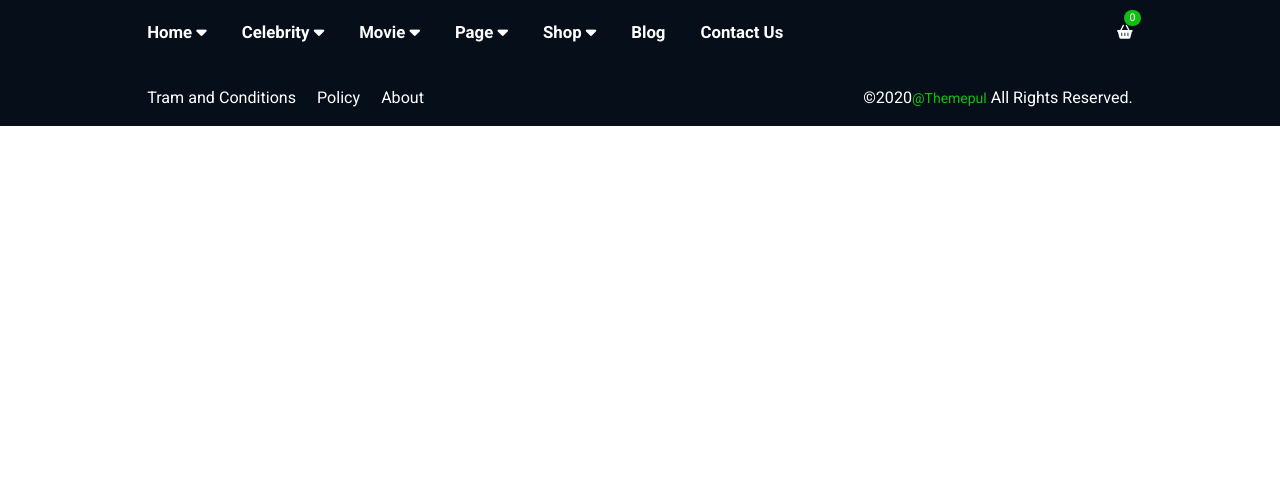
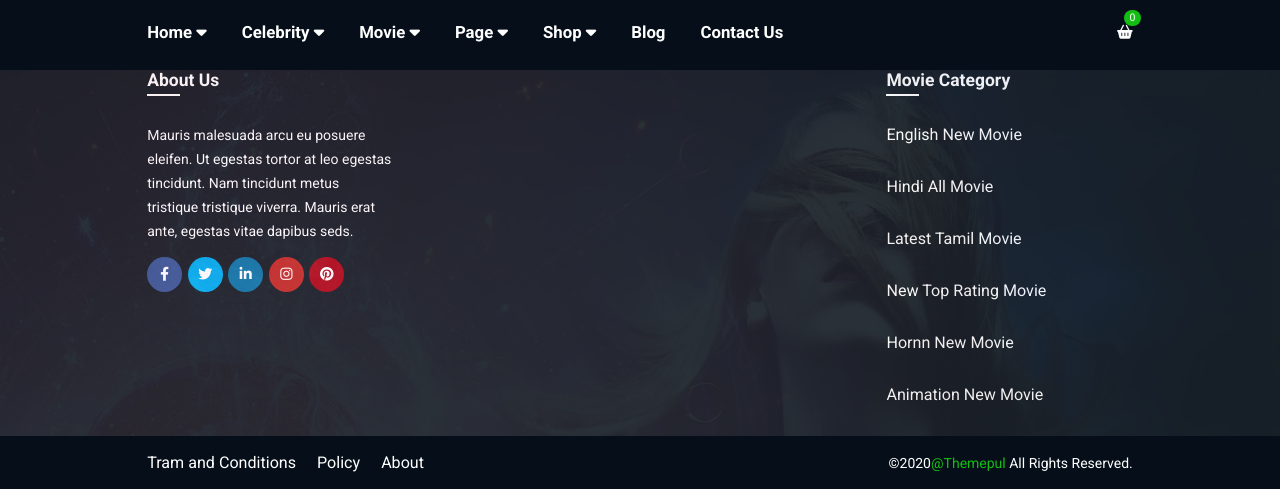
Before and after one commit to Marco9726/proj-html-vuejs, a Vue app: page / in a window 1280 px wide. Shown: the part 413-902 px from the top of the page. Before the commit the page ends 800 px from the top, so only its background shows below. Built offline with nearby package versions, Linux system fonts and the light colour scheme.

Commit message:
creazione e stile background container del footer

```diff
--- a/src/App.vue
+++ b/src/App.vue
@@ -5,13 +5,116 @@
     components: {
       AppHeader,
 		AppFooter
-    }
+    },
+	 data(){
+		return{
+			// HEADER
+			navbar: [
+				{
+					title: 'Home',
+					type: 'Dropdwon',
+					dropdownList: [
+						'Home',
+						'Home',
+						'Home',
+						'Home',
+						'Home',
+						'Home'
+					]
+				},
+				{
+					title: 'Celebrity',
+					type: 'Dropdwon',
+					dropdownList: [
+						'Celebrity',
+						'Celebrity Single'
+					]
+				},
+				{
+					title: 'Movie',
+					type: 'Dropdwon',
+					dropdownList: [
+						'Movie Post',
+						'Top Rate Movie',
+						'Movie Category',
+						'Single Movie'
+					]
+				},
+				{
+					title: 'Page',
+					type: 'Dropdwon',
+					dropdownList: [
+						'Pricing Table',
+						'Call To Action',
+						'My Account',
+						'Cart',
+						'Checkout',
+						'Wishlist',
+					]
+				},
+				{
+					title: 'Shop',
+					type: 'Dropdwon',
+					dropdownList: [
+						{
+							label: 'Shop Sidebar',
+							shopMenu: [
+								'Grid View',
+								'Last View'
+							]
+						},
+						{
+							label: 'No Sidebar',
+							shopMenu: [
+								'Grid View',
+								'Last View'
+							]
+						}
+					]
+
+				},
+				{
+					title: 'Blog',
+					type: 'link'
+				},
+				{
+					title: 'Contact Us',
+					type: 'link'
+				}
+			],
+			//FOOTER
+			categories: {
+				title: 'Movie Category',
+				list: [
+					'English New Movie',
+					'Hindi All Movie',
+					'Latest Tamil Movie',
+					'New Top Rating Movie',
+					'Hornn New Movie',
+					'Animation New Movie'
+				]
+			},
+			information: {
+				title: 'Information',
+				list: [
+					'Youtube Video Post',
+					'Actor Information',
+					'New Promotion',
+					'Latest Movie In English',
+					'Latest Flim Product',
+					'Video New Video'
+				]
+			}
+
+		}
+	 }
   }
 </script>
 
 <template>
-  <AppHeader />
-  <AppFooter />
+	<!-- passo l'array della navbar come prop all'header  -->
+  <AppHeader :arraynav="navbar" />
+  <AppFooter :objectCategories="categories" :objectInformation="information" />
 </template>
 
 <style lang="scss">
--- a/src/components/AppFooter.vue
+++ b/src/components/AppFooter.vue
@@ -1,20 +1,71 @@
 <script>
+	import { store } from '../store'
 	export default {
-
+		props:{
+			objectCategories: Object,
+			objectInformation: Object
+		},
+		data(){
+			return{
+				store
+			}
+		}
 	}
 </script>
+
 <template>
 	<footer>
 		<section id="background">
-			<div id="layover" class="w-100 h-100"></div>
+			<div id="layover" class="w-100 h-100">
+				<div class="my-container">
+
+					<div class="my-row-between">
+						<div class="col-3">
+							<div class="title">
+								<h5>About Us</h5>
+							</div>
+							<p>Mauris malesuada arcu eu posuere eleifen. Ut egestas tortor at leo egestas tincidunt. Nam tincidunt metus tristique tristique viverra. Mauris erat ante, egestas vitae dapibus seds.</p>
+							<ul id="social-dots">
+							<!-- ciclo le icone nell'array presente nel file store-->
+								<li v-for="(item,index) in store.socialIcons" :key="index">
+									<a href="#" :class="item"></a>
+								</li>
+								<li>
+									<a href="#" class="fa-brands fa-pinterest"></a>
+								</li>
+							</ul>
+						</div>
+						 <div class="col-3">
+							<div class="title">
+								<h5>{{ objectCategories.title }}</h5>
+							</div>
+							<ul class="list-column">
+								<li v-for="(item,index) in objectCategories.list" :key="index">
+									<a href="#" class="font-md">{{ item }}</a>
+								</li>
+							</ul>
+						</div>
+						<!-- <div class="col-3">
+							<div class="title">
+								<h5>Information</h5>
+							</div>
+						</div>
+						<div class="col-3">
+							<div class="title">
+								<h5>Recent Posts</h5>
+							</div>
+						</div>  -->
+					</div>
+				</div>
+			</div>
 		</section>
 		<div class="my-container" id="last-container">
 			<div class="my-row-between">
 				<div class="col-left">
 					<ul>
-						<li><a href="#">Tram and Conditions </a></li>
-						<li><a href="#">Policy</a></li>
-						<li><a href="#">About</a></li>
+						<li><a href="#" class="font-md">Tram and Conditions </a></li>
+						<li><a href="#" class="font-md">Policy</a></li>
+						<li><a href="#" class="font-md">About</a></li>
 					</ul>
 				</div>
 				<div class="col-right">
@@ -31,10 +82,55 @@
 	footer{
 		#background{
 			background-image: url('../assets/img/ft-bg.jpg');
+			background-size: cover;
 			#layover{
-				background-color: $secondary; opacity: .92; ;
+				background-color: $secondary; opacity: .92;
+				.title{
+					position: relative;
+					margin-bottom: 2.25rem;
+					h5::after{
+						content: "";
+						width: 33px;
+						height: 2px;
+						background: #fff;
+						position: absolute;
+						left: 0;
+						bottom: -5px;
+					}
+				}
+				ul.list-column{
+					li{
+						margin-bottom: 2rem;
+					}
+				}
+				#social-dots{
+					width: 80%;
+					a{
+						height: 2.5rem;
+						width: 2.5rem;
+						border-radius: 50%;
+						text-align: center;
+						line-height: 2.5rem;
+						&.fa-facebook-f{
+							background-color: $facebook;
+						}
+						&.fa-twitter{
+							background-color: $twitter;
+						}
+						&.fa-linkedin-in{
+							background-color: $linkedin;
+						}
+						&.fa-instagram{
+							background-color: rgb(194,45,41);
+						}
+						&.fa-pinterest{
+							background-color: rgb(175,11,27);
+						}
+					}
+				}
 			}
 		}
+
 		#last-container{
 			.my-row-between{
 				align-items: center;
@@ -44,10 +140,6 @@
 						padding-right: 1.5rem;
 					}
 				}
-				a,
-				.col-right{
-					font-size: 1.15rem;
-				}
 			}
 		}
 
--- a/src/components/AppHeader.vue
+++ b/src/components/AppHeader.vue
@@ -1,16 +1,12 @@
 <script>
 	import { store } from '../store'
 	export default {
+		props:{
+			arraynav: Array
+		},
 		data(){
 			return{
-				store,
-				socialIcons: [
-				"fa-brands fa-facebook-f",
-				"fa-brands fa-twitter",
-				"fa-brands fa-linkedin-in",
-				"fa-brands fa-instagram",
-				"fa-brands fa-google-plus-g"
-				]
+				store
 			}
 		}
 	}
@@ -31,10 +27,15 @@
 							<b class="color-green">** King Star **</b>
 						</div>
 						<ul>
-							<!-- ciclo le icone  -->
-							<li v-for="(item,index) in socialIcons" :key="index">
+							<!-- ciclo le icone nell'array presente nel file store-->
+							<li v-for="(item,index) in store.socialIcons" :key="index">
 								<a href="#">
 									<i :class="item"></i>
+								</a>
+							</li>
+							<li>
+								<a href="#">
+									<i class="fa-brands fa-google-plus-g"></i>
 								</a>
 							</li>
 						</ul>
@@ -59,12 +60,7 @@
 					</div>
 					<!-- searchbar  -->
 					<div id="searchbar" class="mt-4">
-						<!-- <select name="select" id="select" class="text-center border-secondary">ciao
-							<option v-for="(item,index) in store.mediaCategories" :key="index" :value="item.name">
-								{{ item.name }}
-							</option>
-
-						</select> -->
+						<!-- select  -->
 						<input type="text" class="border-secondary p-3" placeholder="Search ...">
 						<button class="py-3 px-4">Search</button>
 					</div>
@@ -76,10 +72,10 @@
 			<div class="my-row-between align-items-center">
 				<ul>
 					<!-- ciclo gli item del menu  -->
-					<li v-for="(item,index) in store.menu" :key="index">
+					<li v-for="(item,index) in arraynav" :key="index">
 						<a href="#">
 							<h4>
-								{{ item.name }}
+								{{ item.title }}
 								<!-- visualizzo l'arrow solo se l'item ha un dropdwon al suo interno  -->
 								<i v-if="item.dropdownList" class="fa-solid fa-caret-down"></i>
 							</h4>
--- a/src/scss/generals.scss
+++ b/src/scss/generals.scss
@@ -30,10 +30,15 @@ footer {
 	background-color: $dark;
 }
 
+h5,
 h4,
 h2,
 button {
 	font-weight: 700;
+}
+
+p {
+	line-height: 24px;
 }
 
 // CLASSI
@@ -66,3 +71,11 @@ button {
 .col-right {
 	text-align: right;
 }
+
+.font-md {
+	font-size: 1.15rem;
+}
+
+.list-column {
+	flex-direction: column;
+}
--- a/src/store.js
+++ b/src/store.js
@@ -18,77 +18,11 @@ export const store = reactive({
 			name: 'TV Series'
 		}
 	],
-	menu: [
-		{
-			name: 'Home',
-			type: 'Dropdwon',
-			dropdownList: [
-				'Home',
-				'Home',
-				'Home',
-				'Home',
-				'Home',
-				'Home'
-			]
-		},
-		{
-			name: 'Celebrity',
-			type: 'Dropdwon',
-			dropdownList: [
-				'Celebrity',
-				'Celebrity Single'
-			]
-		},
-		{
-			name: 'Movie',
-			type: 'Dropdwon',
-			dropdownList: [
-				'Movie Post',
-				'Top Rate Movie',
-				'Movie Category',
-				'Single Movie'
-			]
-		},
-		{
-			name: 'Page',
-			type: 'Dropdwon',
-			dropdownList: [
-				'Pricing Table',
-				'Call To Action',
-				'My Account',
-				'Cart',
-				'Checkout',
-				'Wishlist',
-			]
-		},
-		{
-			name: 'Shop',
-			type: 'Dropdwon',
-			dropdownList: [
-				{
-					label: 'Shop Sidebar',
-					shopMenu: [
-						'Grid View',
-						'Last View'
-					]
-				},
-				{
-					label: 'No Sidebar',
-					shopMenu: [
-						'Grid View',
-						'Last View'
-					]
-				}
-			]
+	socialIcons: [
+		"fa-brands fa-facebook-f",
+		"fa-brands fa-twitter",
+		"fa-brands fa-linkedin-in",
+		"fa-brands fa-instagram"
+	]
 
-		},
-		{
-			name: 'Blog',
-			type: 'link'
-		},
-		{
-			name: 'Contact Us',
-			type: 'link'
-		}
-	]
 })
```
